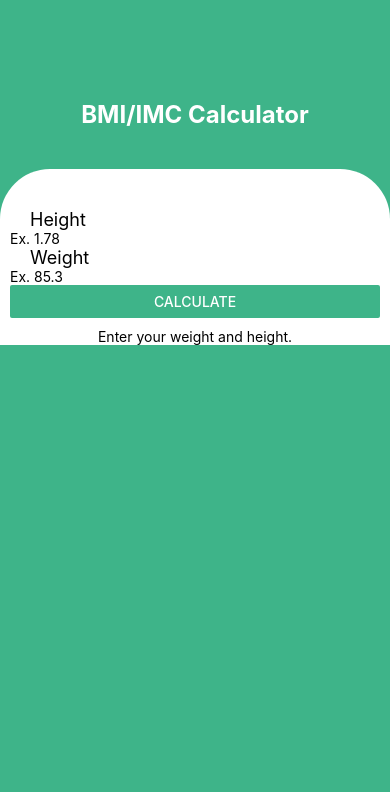
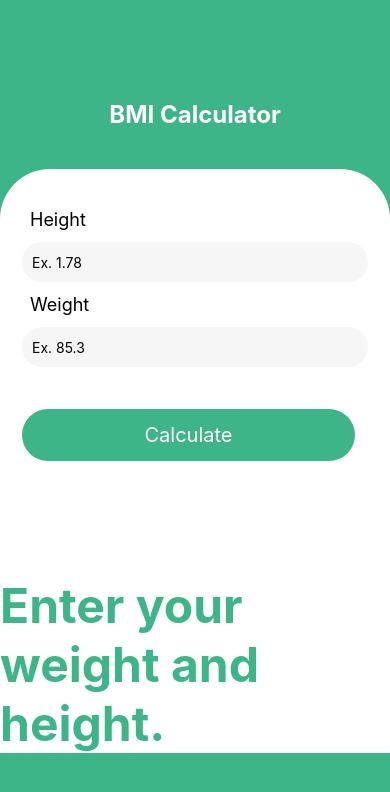
Before and after one commit to LucasReb/BMIcalc, a React Native app: screen / in a window 390 px wide. Shown: the top 792 px of the page. Built offline with nearby package versions, Linux system fonts and the light colour scheme.

Commit message:
updated styles from ResultBMI

```diff
--- a/src/components/Form/ResultBMI/index.js
+++ b/src/components/Form/ResultBMI/index.js
@@ -1,11 +1,12 @@
 import React from 'react';
 import { View, Text } from 'react-native';
+import styles from './style';
 
 export default function ResultBMI(props) {
   return (
-    <View>
-      <Text>{props.resultBMI}</Text>
-      <Text>{props.messageResultBMI}</Text>
+    <View style={styles.resultBMI}>
+      <Text style={styles.info}>{props.resultBMI}</Text>
+      <Text style={styles.bmiNumber}>{props.messageResultBMI}</Text>
     </View>
   );
 }
--- a/src/components/Form/ResultBMI/style.js
+++ b/src/components/Form/ResultBMI/style.js
@@ -0,0 +1,24 @@
+import { StyleSheet } from "react-native";
+
+const styles = StyleSheet.create({
+  resultBMI: {
+    flex: 1,
+    marginTop: 15,
+    paddingTop: 60,
+    borderRadius: 50,
+    alignItems: "center",
+    width: "100%",
+  },
+  bmiNumber: {
+    fontSize: 48,
+    color: "#3EB489",
+    fontWeight: "bold",
+  },
+  info: {
+    fontSize: 18,
+    color: "#3EB489",
+    fontWeight: "bold",
+  },
+});
+
+export default styles
--- a/src/components/Form/index.js
+++ b/src/components/Form/index.js
@@ -1,5 +1,5 @@
 import React, { useState } from 'react';
-import { View, Text, TextInput, Button } from 'react-native';
+import { View, Text, TextInput, TouchableOpacity } from 'react-native';
 import ResultBMI from "./ResultBMI/index"
 import styles from './style';
 
@@ -33,10 +33,12 @@ export default function Form() {
     <View style={styles.formContext}>
       <View style={styles.form}>
         <Text style={styles.formLabel}>Height</Text>
-        <TextInput onChangeText={setHeight} value={height} placeholder="Ex. 1.78" keyboardType="numeric" />
+        <TextInput style={styles.input} onChangeText={setHeight} value={height} placeholder="Ex. 1.78" keyboardType="numeric" />
         <Text style={styles.formLabel}>Weight</Text>
-        <TextInput onChangeText={setWeight} value={weight} placeholder="Ex. 85.3" keyboardType="numeric" />
-        <Button color="#3EB489" title={TextButton} onPress={() => validationBmi()} />
+        <TextInput style={styles.input} onChangeText={setWeight} value={weight} placeholder="Ex. 85.3" keyboardType="numeric" />
+        <TouchableOpacity style={styles.buttonCalc} onPressed={() => validationBmi()}>
+          <Text style={styles.textButtonCalc} >{TextButton}</Text>
+        </TouchableOpacity>
       </View>
       <ResultBMI messageResultBMI={messageBMI} resultBMI={bmi} />
     </View >
--- a/src/components/Form/style.js
+++ b/src/components/Form/style.js
@@ -22,6 +22,29 @@ const styles = StyleSheet.create({
     fontSize: 18,
     paddingLeft: 20,
   },
+  input: {
+    width: "90 %",
+    borderRadius: 50,
+    backgroundColor: "#f6f6f6",
+    height: 40,
+    margin: 12,
+    paddingLeft: 10,
+  },
+  textButtonCalc: {
+    fontSize: 20,
+    color: "#fff",
+  },
+  buttonCalc: {
+    borderRadius: 50,
+    alignItems: "center",
+    justifyContent: "center",
+    width: "90%",
+    backgroundColor: "#3EB489",
+    paddingTop: 14,
+    paddingBottom: 14,
+    marginLeft: 12,
+    margin: 30,
+  },
 });
 
 export default styles
--- a/src/components/Title/index.js
+++ b/src/components/Title/index.js
@@ -5,7 +5,7 @@ import styles from './style';
 export default function Title() {
   return (
     <View style={styles.boxTitle}>
-      <Text style={styles.textTitle}>BMI/IMC Calculator</Text>
+      <Text style={styles.textTitle}>BMI Calculator</Text>
     </View>
   )
 }
```
